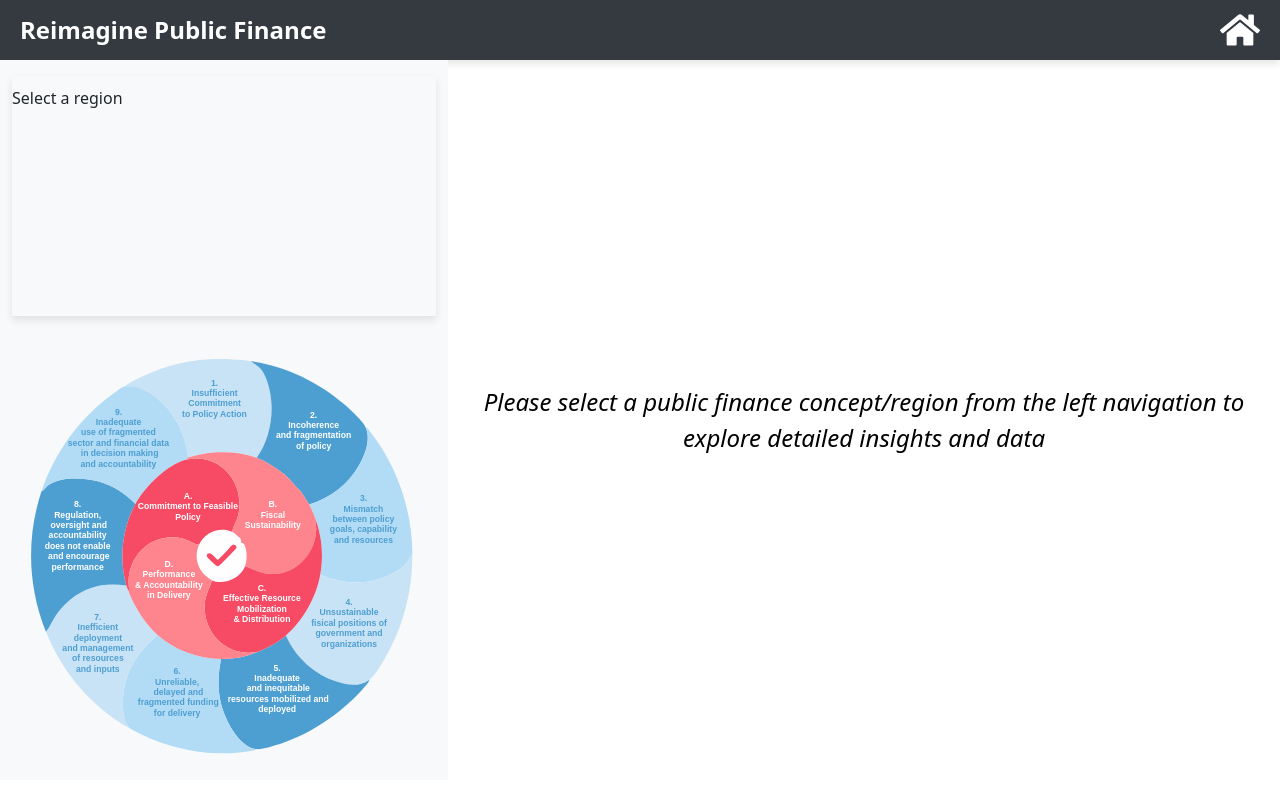
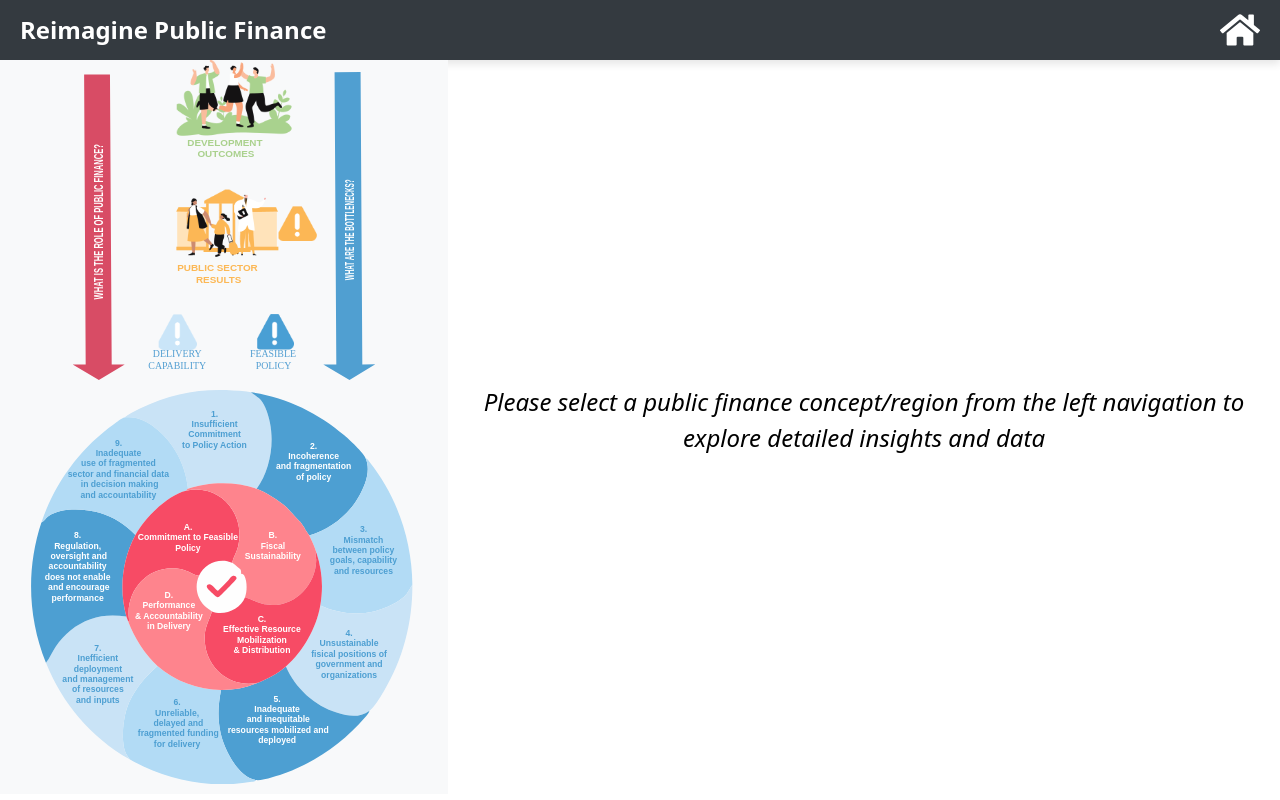
Before and after one commit to yukinko-iwasaki/rpf-bottleneck-page, a React (Create React App) app: page /rpf-bottleneck-page/RenewableEnergy in a window 1280 px wide. Built offline with nearby package versions, Linux system fonts and the light colour scheme; some icons are missing.

Commit message:
add the navigation image

```diff
--- a/src/components/homePage.jsx
+++ b/src/components/homePage.jsx
@@ -42,7 +42,7 @@ function HomePage() {
     <div className="home-page" style={{ display: 'flex', flexDirection: 'column', alignItems: 'center', justifyContent: 'center', minHeight: '100vh' , background:'#E1E1E1'}}>
       <h2 style={{ textAlign: 'center' }}>Select an outcome to explore</h2>
       <div className="tile-container" style={{ display: 'flex', flexWrap: 'wrap', gap: '30px', justifyContent: 'center', paddingTop: '50px', }}>
-        {tiles_images.map((tile) => (
+        {tiles_custom.map((tile) => (
           <div
             key={tile.title}
             className="tile"
@@ -61,8 +61,8 @@ function HomePage() {
             }}
             onClick={() => handleNavigation(tile.title, tile.path)}
           >
-            {/* {<div style={{ width: '70%', height: '100%', objectFit: 'cover', padding: '10px' }}>{tile.icon}</div>} */}
-            <img src={tile.image} alt={tile.title} style={{ width: '70%', height: '100%', objectFit: 'cover' }} />
+            {<div style={{ width: '70%', height: '100%', objectFit: 'cover', padding: '10px' }}>{tile.icon}</div>}
+            {/* <img src={tile.image} alt={tile.title} style={{ width: '70%', height: '100%', objectFit: 'cover' }} /> */}
             <p style={{ margin: '10px 0', fontWeight: 'bold' }}>{tile.title}</p>
           </div>
         ))}
--- a/src/components/navbars.jsx
+++ b/src/components/navbars.jsx
@@ -4,10 +4,9 @@ import { useState, useContext } from 'react';
 import { Container, Row, Col, Nav, Navbar } from 'react-bootstrap';
 import 'bootstrap/dist/css/bootstrap.min.css';
 import OutcomeContext from '../OutcomeContext';
-
 import Content from './content'; // Assuming you have a Content component
 import CircleVisual from './circleVisual';
-import {ReactComponent as MapSvg} from '../assets/map.svg'; // Adjust the path as necessary
+import {ReactComponent as NavImage} from '../assets/nav.svg'; // Adjust the path as necessary
 function VerticalNavbarPermanent() {
     const [selectedItem, setSelectedItem] = useState('');
     const { outcome } = useContext(OutcomeContext);
@@ -22,11 +21,10 @@ function VerticalNavbarPermanent() {
       <Row className="flex-nowrap"> {/* flex-nowrap prevents column wrapping */}
         {/* Sidebar Column */}
         <Col xs={12} md={3} lg={2} className="bg-light sidebar-wrapper-35">
-    <div style={{ width: '100%', height: '30vh', boxShadow: '0px 4px 8px rgba(0, 0, 0, 0.1)', overflow: 'hidden' , paddingTop: '10px'}}>
-      <p>Select a region</p>
-      <MapSvg />
-    </div>
-              <CircleVisual onClick={handleVizClick} selectedItem={selectedItem} />
+          <div style={{ width: '100%', height: '40vh', display: 'flex', flexDirection: 'column', alignItems: 'center', justifyContent: 'center' }}>
+            <NavImage style={{ width: '100%', height: '100%' }} />
+          </div>
+          <CircleVisual onClick={handleVizClick} selectedItem={selectedItem} />
 
         </Col>
         <Content outcome={outcome} selectedItem={selectedItem} />
```
Also changed, not shown: src/assets/nav.svg (added).
